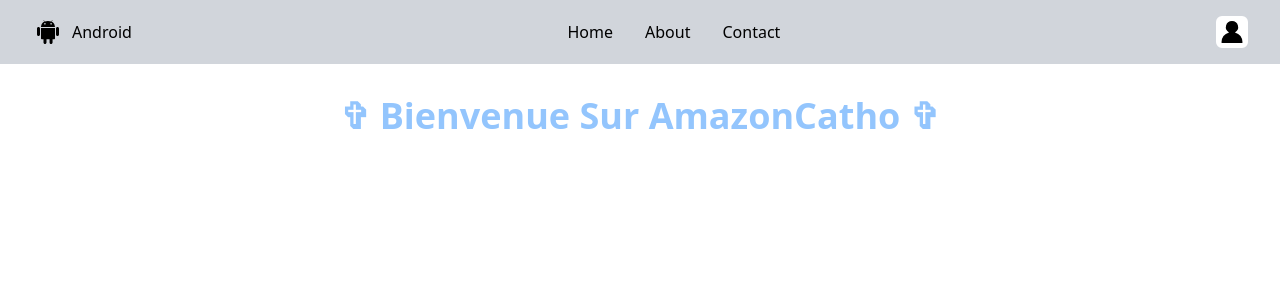
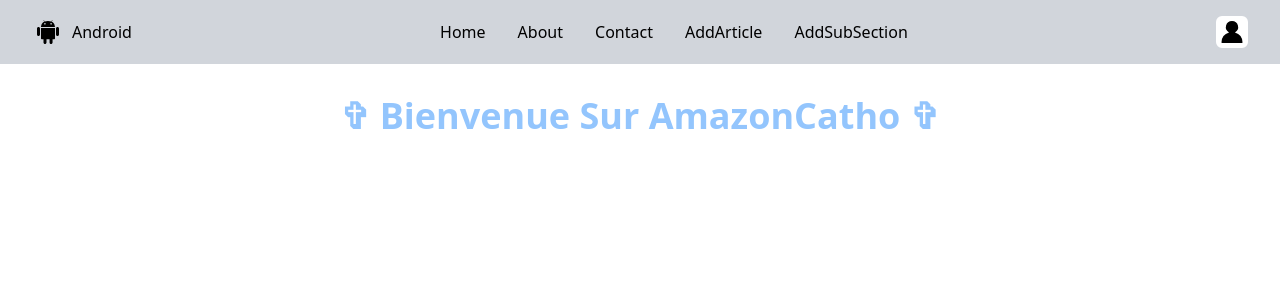
Before and after one commit to Romspopopoms/AmazonCatho, a Next.js app: page / in a window 1280 px wide. Shown: the top 300 px of the page. Built offline with nearby package versions, Linux system fonts and the light colour scheme.

Commit message:
Update Navbar.js

```diff
--- a/components/Navbar.js
+++ b/components/Navbar.js
@@ -19,6 +19,14 @@
     {
         name: 'Contact',
         link: '/contact'
+    },
+    {
+        name: 'AddArticle',
+        link: '/addarticle'
+    },
+    {
+        name: 'AddSubSection',
+        link: '/addsubsection'
     }
 ];
 
```
